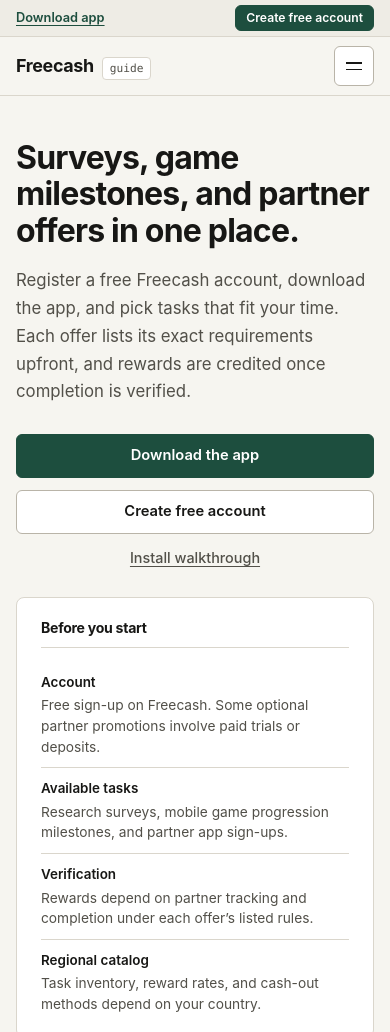
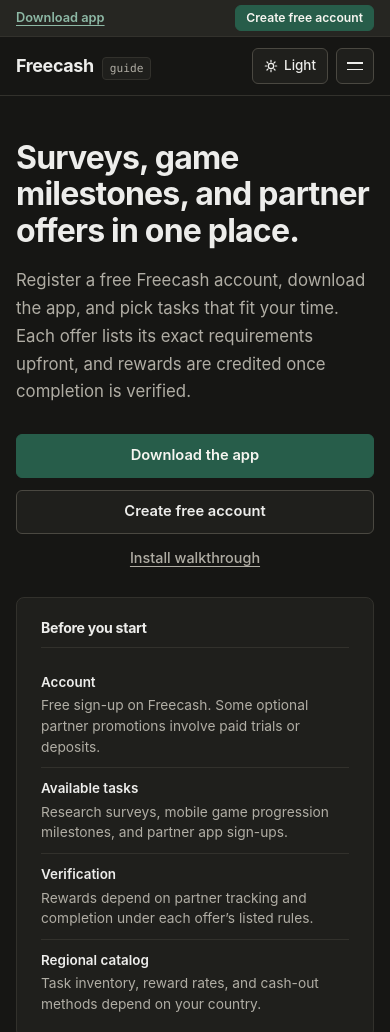
Before and after one commit to deve-pro/deve-pro.github.io, a plain HTML site: page index.html in a window 390 px wide. Shown: the top 1032 px of the page. Drawn offline with Linux system fonts and the light colour scheme.

Commit message:
Default to warm dark theme and add light/dark theme toggle
Co-authored-by: arena-agent <297053741+arena-agent@users.noreply.github.com>

```diff
--- a/index.html
+++ b/index.html
@@ -3,7 +3,7 @@
 <head>
   <meta charset="utf-8">
   <meta name="viewport" content="width=device-width, initial-scale=1">
-  <meta name="theme-color" content="#f6f5f0">
+  <meta name="theme-color" content="#161614">
   <meta
     name="description"
     content="Practical guide to getting started with Freecash: create an account, install the app, and understand how surveys, game milestones, and partner offers work."
@@ -15,9 +15,45 @@
   >
   <title>Freecash — Setup Guide &amp; App Download</title>
   <link rel="preload" href="./install.mp4" as="video" type="video/mp4">
+  <script>
+    try {
+      if (localStorage.getItem("theme") === "light") {
+        document.documentElement.dataset.theme = "light";
+        const metaTheme = document.querySelector('meta[name="theme-color"]');
+        if (metaTheme) {
+          metaTheme.setAttribute("content", "#f6f5f0");
+        }
+      }
+    } catch (_) {
+      /* Storage unavailable; keep default dark theme */
+    }
+  </script>
 
   <style>
     :root {
+      color-scheme: dark;
+      --bg: #161614;
+      --surface: #1f1f1c;
+      --surface-subtle: #262622;
+      --ink: #ededeb;
+      --muted: #b0ada4;
+      --faint: #969288;
+      --border: #32312c;
+      --border-strong: #4a4841;
+      --accent: #275d4a;
+      --accent-hover: #2f6e58;
+      --on-accent: #f6f5f0;
+      --accent-text: #8db8a5;
+      --accent-text-hover: #a7ccbc;
+      --accent-wash: #212e28;
+      --menu-shadow: 0 14px 28px rgba(0, 0, 0, 0.45);
+      --max-width: 1060px;
+      --radius: 6px;
+      --radius-lg: 8px;
+      --mono: ui-monospace, SFMono-Regular, Menlo, Monaco, Consolas, "Liberation Mono", monospace;
+    }
+
+    :root[data-theme="light"] {
       color-scheme: light;
       --bg: #f6f5f0;
       --surface: #ffffff;
@@ -29,11 +65,11 @@
       --border-strong: #b9b4a8;
       --accent: #1d4e3e;
       --accent-hover: #14382c;
+      --on-accent: #ffffff;
+      --accent-text: #1d4e3e;
+      --accent-text-hover: #14382c;
       --accent-wash: #e7efec;
-      --max-width: 1060px;
-      --radius: 6px;
-      --radius-lg: 8px;
-      --mono: ui-monospace, SFMono-Regular, Menlo, Monaco, Consolas, "Liberation Mono", monospace;
+      --menu-shadow: 0 12px 24px rgba(23, 23, 21, 0.08);
     }
 
     *,
@@ -90,7 +126,7 @@
       padding: 8px 14px;
       border-radius: var(--radius);
       background: var(--accent);
-      color: #ffffff;
+      color: var(--on-accent);
       font-size: 0.875rem;
       font-weight: 600;
     }
@@ -114,6 +150,10 @@
       display: block;
     }
 
+    .no-js .theme-toggle {
+      display: none;
+    }
+
     a[aria-disabled="true"] {
       pointer-events: none;
       opacity: 0.45;
@@ -124,7 +164,7 @@
     button:focus-visible,
     summary:focus-visible,
     video:focus-visible {
-      outline: 2px solid var(--accent);
+      outline: 2px solid var(--accent-text);
       outline-offset: 3px;
     }
 
@@ -156,14 +196,14 @@
     }
 
     .link-bar-download {
-      color: var(--accent);
+      color: var(--accent-text);
       font-weight: 600;
       text-decoration: underline;
       text-underline-offset: 3px;
     }
 
     .link-bar-download:hover {
-      color: var(--accent-hover);
+      color: var(--accent-text-hover);
     }
 
     .link-bar-cta {
@@ -176,7 +216,7 @@
       border: 1px solid var(--accent);
       border-radius: var(--radius);
       background: var(--accent);
-      color: #ffffff;
+      color: var(--on-accent);
       font-size: 0.8rem;
       font-weight: 600;
       transition: background 140ms ease, border-color 140ms ease;
@@ -192,14 +232,14 @@
       display: flex;
       min-height: 64px;
       align-items: center;
-      justify-content: space-between;
-      gap: 24px;
+      gap: 20px;
     }
 
     .brand {
       display: inline-flex;
       align-items: baseline;
       gap: 8px;
+      margin-right: auto;
       font-size: 1.12rem;
       font-weight: 700;
       letter-spacing: -0.02em;
@@ -220,7 +260,7 @@
     .nav-links {
       display: flex;
       align-items: center;
-      gap: 24px;
+      gap: 20px;
     }
 
     .nav-links > a:not(.button) {
@@ -234,10 +274,62 @@
       color: var(--ink);
     }
 
+    .header-actions {
+      display: flex;
+      align-items: center;
+      gap: 8px;
+    }
+
+    .theme-toggle {
+      display: inline-flex;
+      min-height: 36px;
+      align-items: center;
+      justify-content: center;
+      gap: 6px;
+      padding: 0 11px;
+      border: 1px solid var(--border-strong);
+      border-radius: var(--radius);
+      background: var(--surface);
+      color: var(--ink);
+      font-size: 0.84rem;
+      font-weight: 500;
+      cursor: pointer;
+      transition: background 140ms ease, border-color 140ms ease;
+    }
+
+    .theme-toggle:hover {
+      border-color: var(--ink);
+      background: var(--surface-subtle);
+    }
+
+    .theme-toggle svg {
+      width: 14px;
+      height: 14px;
+      flex-shrink: 0;
+    }
+
+    .icon-moon,
+    .theme-label-dark {
+      display: none;
+    }
+
+    :root[data-theme="light"] .icon-sun,
+    :root[data-theme="light"] .theme-label-light {
+      display: none;
+    }
+
+    :root[data-theme="light"] .icon-moon {
+      display: block;
+    }
+
+    :root[data-theme="light"] .theme-label-dark {
+      display: inline;
+    }
+
     .menu-toggle {
       display: none;
-      width: 40px;
-      height: 40px;
+      width: 38px;
+      height: 36px;
       align-items: center;
       justify-content: center;
       flex-direction: column;
@@ -273,7 +365,7 @@
     .button-primary {
       border-color: var(--accent);
       background: var(--accent);
-      color: #ffffff;
+      color: var(--on-accent);
     }
 
     .button-primary:hover {
@@ -299,14 +391,14 @@
     }
 
     .inline-link {
-      color: var(--accent);
+      color: var(--accent-text);
       font-weight: 600;
       text-decoration: underline;
       text-underline-offset: 3px;
     }
 
     .inline-link:hover {
-      color: var(--accent-hover);
+      color: var(--accent-text-hover);
     }
 
     /* Hero */
@@ -452,7 +544,7 @@
     }
 
     .step-index {
-      color: var(--accent);
+      color: var(--accent-text);
       font-family: var(--mono);
       font-size: 0.82rem;
       font-weight: 600;
@@ -483,7 +575,7 @@
       height: auto;
       aspect-ratio: 16 / 9;
       max-height: 520px;
-      background: #1c1c1a;
+      background: #0f0f0e;
       vertical-align: middle;
     }
 
@@ -530,7 +622,7 @@
       padding: 2px 8px;
       border-radius: 4px;
       background: var(--accent-wash);
-      color: var(--accent);
+      color: var(--accent-text);
       font-family: var(--mono);
       font-size: 0.78rem;
       font-weight: 600;
@@ -771,7 +863,7 @@
       }
     }
 
-    @media (max-width: 760px) {
+    @media (max-width: 860px) {
       html {
         scroll-padding-top: 108px;
       }
@@ -816,7 +908,7 @@
         border: 1px solid var(--border);
         border-radius: 0 0 var(--radius-lg) var(--radius-lg);
         background: var(--surface);
-        box-shadow: 0 12px 24px rgba(23, 23, 21, 0.08);
+        box-shadow: var(--menu-shadow);
       }
 
       .nav-links.is-open {
@@ -831,7 +923,9 @@
       .nav-links .button {
         margin-top: 10px;
       }
+    }
 
+    @media (max-width: 760px) {
       .offers-table,
       .offers-table thead,
       .offers-table tbody,
@@ -956,17 +1050,6 @@
         <span class="brand-tag">guide</span>
       </a>
 
-      <button
-        class="menu-toggle"
-        type="button"
-        aria-label="Open navigation menu"
-        aria-expanded="false"
-        aria-controls="primary-nav"
-      >
-        <span></span>
-        <span></span>
-      </button>
-
       <nav class="nav-links" id="primary-nav" aria-label="Main navigation">
         <a href="#install">Install</a>
         <a href="#how-it-works">How it works</a>
@@ -977,6 +1060,36 @@
           Get the app
         </a>
       </nav>
+
+      <div class="header-actions">
+        <button
+          class="theme-toggle"
+          type="button"
+          id="theme-toggle"
+          aria-label="Switch to light theme"
+        >
+          <svg class="icon-sun" viewBox="0 0 16 16" fill="none" aria-hidden="true">
+            <circle cx="8" cy="8" r="3" stroke="currentColor" stroke-width="1.4"/>
+            <path d="M8 1.5v1.8M8 12.7v1.8M1.5 8h1.8M12.7 8h1.8M3.4 3.4l1.3 1.3M11.3 11.3l1.3 1.3M12.6 3.4l-1.3 1.3M4.7 11.3l-1.3 1.3" stroke="currentColor" stroke-width="1.4" stroke-linecap="round"/>
+          </svg>
+          <svg class="icon-moon" viewBox="0 0 16 16" fill="none" aria-hidden="true">
+            <path d="M13.2 9.8A5.5 5.5 0 0 1 6.2 2.8a5.5 5.5 0 1 0 7 7Z" stroke="currentColor" stroke-width="1.4" stroke-linejoin="round"/>
+          </svg>
+          <span class="theme-label-light">Light</span>
+          <span class="theme-label-dark">Dark</span>
+        </button>
+
+        <button
+          class="menu-toggle"
+          type="button"
+          aria-label="Open navigation menu"
+          aria-expanded="false"
+          aria-controls="primary-nav"
+        >
+          <span></span>
+          <span></span>
+        </button>
+      </div>
     </div>
   </header>
 
@@ -1303,6 +1416,45 @@
     wireLinks("[data-app-link]", APP_URL);
     wireLinks("[data-create-link]", CREATE_URL);
 
+    const themeButton = document.querySelector("#theme-toggle");
+    const themeMeta = document.querySelector('meta[name="theme-color"]');
+
+    const applyThemeState = (theme) => {
+      const isLight = theme === "light";
+
+      if (isLight) {
+        root.dataset.theme = "light";
+      } else {
+        delete root.dataset.theme;
+      }
+
+      if (themeMeta) {
+        themeMeta.setAttribute("content", isLight ? "#f6f5f0" : "#161614");
+      }
+
+      if (themeButton) {
+        themeButton.setAttribute(
+          "aria-label",
+          isLight ? "Switch to dark theme" : "Switch to light theme"
+        );
+      }
+    };
+
+    applyThemeState(root.dataset.theme === "light" ? "light" : "dark");
+
+    if (themeButton) {
+      themeButton.addEventListener("click", () => {
+        const nextTheme = root.dataset.theme === "light" ? "dark" : "light";
+        applyThemeState(nextTheme);
+
+        try {
+          localStorage.setItem("theme", nextTheme);
+        } catch (_) {
+          /* Ignore storage write restrictions */
+        }
+      });
+    }
+
     const menuButton = document.querySelector(".menu-toggle");
     const navigation = document.querySelector("#primary-nav");
 
```
